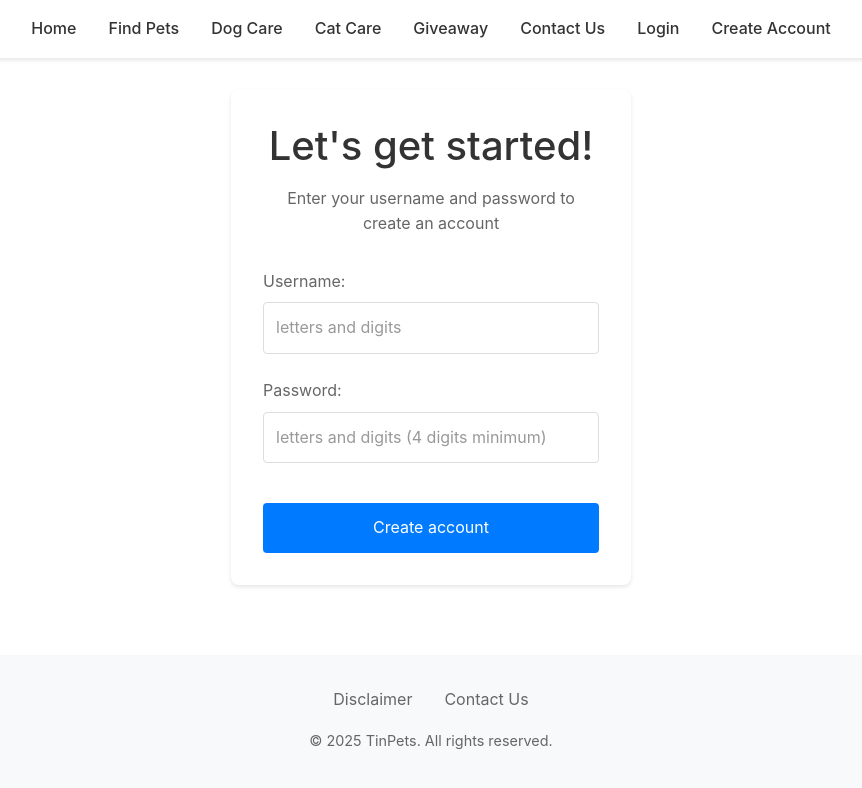
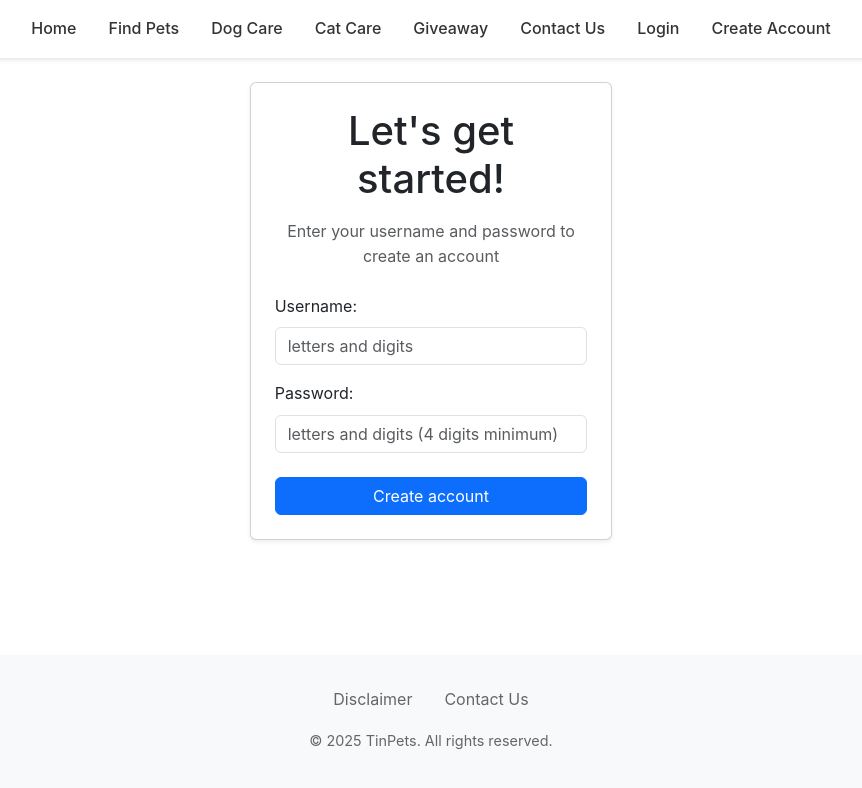
Before and after one commit to salimaammarr/TinPets, a React (Create React App) app in the folder frontend-react/: page /create-account in a window 1280 px wide. Shown: the top 788 px of the page, without its empty margins (209-1071 px from the left). Built offline with nearby package versions, Linux system fonts and the light colour scheme.

Commit message:
Convert CreateAccount component to use Bootstrap classes

```diff
--- a/frontend-react/src/pages/CreateAccount.css
+++ /dev/null
@@ -1,72 +0,0 @@
-.create-account {
-  max-width: 400px;
-  margin: 2rem auto;
-  padding: 2rem;
-  background-color: #ffffff;
-  border-radius: 8px;
-  box-shadow: 0 2px 4px rgba(0, 0, 0, 0.1);
-}
-
-.create-account h1 {
-  text-align: center;
-  color: #333;
-  margin-bottom: 1rem;
-}
-
-.create-account p {
-  text-align: center;
-  color: #666;
-  margin-bottom: 2rem;
-}
-
-.form-group {
-  margin-bottom: 1.5rem;
-}
-
-.form-group label {
-  display: block;
-  margin-bottom: 0.5rem;
-  color: #666;
-}
-
-.form-group input {
-  width: 100%;
-  padding: 0.75rem;
-  border: 1px solid #ddd;
-  border-radius: 4px;
-  font-size: 1rem;
-}
-
-.form-group input::placeholder {
-  color: #999;
-}
-
-.form-group input:focus {
-  outline: none;
-  border-color: #007bff;
-  box-shadow: 0 0 0 2px rgba(0, 123, 255, 0.25);
-}
-
-button {
-  width: 100%;
-  padding: 0.75rem;
-  background-color: #007bff;
-  color: white;
-  border: none;
-  border-radius: 4px;
-  font-size: 1rem;
-  cursor: pointer;
-  transition: background-color 0.3s ease;
-  margin-top: 1rem;
-}
-
-button:hover {
-  background-color: #0056b3;
-}
-
-.error-message {
-  color: #dc3545;
-  text-align: center;
-  margin-top: 1rem;
-  font-size: 0.9rem;
-}
--- a/frontend-react/src/pages/CreateAccount.tsx
+++ b/frontend-react/src/pages/CreateAccount.tsx
@@ -1,6 +1,5 @@
 import React, { useState } from "react";
 import { useNavigate } from "react-router-dom";
-import "./CreateAccount.css";
 
 const CreateAccount: React.FC = () => {
   const [username, setUsername] = useState("");
@@ -60,14 +59,23 @@ const CreateAccount: React.FC = () => {
   };
 
   return (
-    <div className="create-account">
-      <h1>Let's get started!</h1>
+    <div className="container py-4">
+      <div className="row justify-content-center">
+        <div className="col-md-6 col-lg-4">
+          <div className="card shadow-sm">
+            <div className="card-body p-4">
+              <h1 className="text-center mb-3">Let's get started!</h1>
+              <p className="text-muted text-center mb-4">
+                Enter your username and password to create an account
+              </p>
               <form onSubmit={handleSubmit}>
-        <p>Enter your username and password to create an account</p>
-        <div className="form-group">
-          <label htmlFor="username">Username:</label>
+                <div className="mb-3">
+                  <label htmlFor="username" className="form-label">
+                    Username:
+                  </label>
                   <input
                     type="text"
+                    className="form-control"
                     id="username"
                     value={username}
                     onChange={(e) => setUsername(e.target.value)}
@@ -75,10 +83,13 @@ const CreateAccount: React.FC = () => {
                     required
                   />
                 </div>
-        <div className="form-group">
-          <label htmlFor="password">Password:</label>
+                <div className="mb-4">
+                  <label htmlFor="password" className="form-label">
+                    Password:
+                  </label>
                   <input
                     type="password"
+                    className="form-control"
                     id="password"
                     value={password}
                     onChange={(e) => setPassword(e.target.value)}
@@ -86,9 +97,21 @@ const CreateAccount: React.FC = () => {
                     required
                   />
                 </div>
-        <button type="submit">Create account</button>
-        {message && <p className="error-message">{message}</p>}
+                <div className="d-grid">
+                  <button type="submit" className="btn btn-primary">
+                    Create account
+                  </button>
+                </div>
+                {message && (
+                  <div className="alert alert-danger mt-3 text-center">
+                    {message}
+                  </div>
+                )}
               </form>
+            </div>
+          </div>
+        </div>
+      </div>
     </div>
   );
 };
```
Lines whose indentation alone changed are shown as unchanged.
